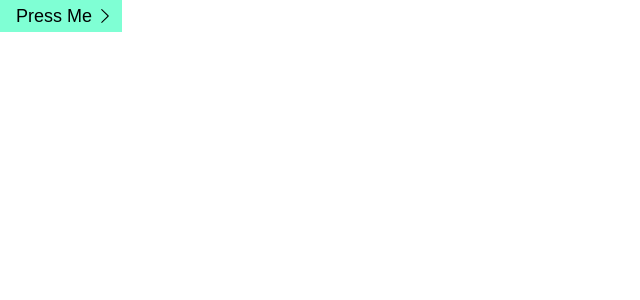
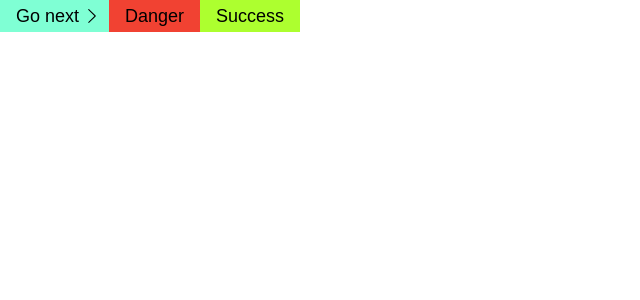
Before and after one commit to SychevAndrey/Minesweeper, a React (Create React App) app: page / in a window 1280 px wide. Shown: the top 300 px of the page, without its empty margins (0-640 px from the left). Built offline with nearby package versions, Linux system fonts and the light colour scheme.

Commit message:
additional initial settings

```diff
--- a/public/index.html
+++ b/public/index.html
@@ -1,43 +1,17 @@
 <!DOCTYPE html>
-<html lang="en">
+<html lang="ru">
   <head>
     <meta charset="utf-8" />
     <link rel="icon" href="%PUBLIC_URL%/favicon.ico" />
     <meta name="viewport" content="width=device-width, initial-scale=1" />
-    <meta name="theme-color" content="#000000" />
     <meta
       name="description"
-      content="Web site created using create-react-app"
+      content="Игра сапёр"
     />
-    <link rel="apple-touch-icon" href="%PUBLIC_URL%/logo192.png" />
-    <!--
-      manifest.json provides metadata used when your web app is installed on a
-      user's mobile device or desktop. See https://developers.google.com/web/fundamentals/web-app-manifest/
-    -->
-    <link rel="manifest" href="%PUBLIC_URL%/manifest.json" />
-    <!--
-      Notice the use of %PUBLIC_URL% in the tags above.
-      It will be replaced with the URL of the `public` folder during the build.
-      Only files inside the `public` folder can be referenced from the HTML.
-
-      Unlike "/favicon.ico" or "favicon.ico", "%PUBLIC_URL%/favicon.ico" will
-      work correctly both with client-side routing and a non-root public URL.
-      Learn how to configure a non-root public URL by running `npm run build`.
-    -->
-    <title>React App</title>
+    <title>Сапёр</title>
   </head>
   <body>
-    <noscript>You need to enable JavaScript to run this app.</noscript>
+    <noscript>Включите JS, чтобы сыграть в сапёра.</noscript>
     <div id="root"></div>
-    <!--
-      This HTML file is a template.
-      If you open it directly in the browser, you will see an empty page.
-
-      You can add webfonts, meta tags, or analytics to this file.
-      The build step will place the bundled scripts into the <body> tag.
-
-      To begin the development, run `npm start` or `yarn start`.
-      To create a production bundle, use `npm run build` or `yarn build`.
-    -->
   </body>
 </html>
--- a/src/App.module.scss
+++ b/src/App.module.scss
@@ -1,9 +1,7 @@
-.btn {
-  height: 32px;
-  padding: 0 16px;
+$danger: rgb(241, 66, 50);
+
+.primary {
   background-color: aquamarine;
-  transition: background-color 200ms;
-  border: none;
 
   &:hover {
     background-color: darken($color: aquamarine, $amount: 15);
@@ -13,3 +11,27 @@
     background-color: darken($color: aquamarine, $amount: 35);
   }
 }
+
+.danger {
+  background-color: $danger;
+
+  &:hover {
+    background-color: darken($color: $danger, $amount: 5);
+  }
+
+  &:active {
+    background-color: darken($color: $danger, $amount: 15);
+  }
+}
+
+.success {
+  background-color: greenyellow;
+
+  &:hover {
+    background-color: darken($color: greenyellow, $amount: 5);
+  }
+
+  &:active {
+    background-color: darken($color: greenyellow, $amount: 15);
+  }
+}
--- a/src/App.tsx
+++ b/src/App.tsx
@@ -6,11 +6,17 @@ import Icon from './components/common/Icon';
 function App() {
   return (
 		<>
-			<Button className={styles.btn} onClick={() => console.log(1)}>
+			<Button className={styles.primary} onClick={() => console.log(1)}>
 				<>
-					Press Me
+					Go next
 					<Icon name='chevron' inButton='append'></Icon>
 				</>
+			</Button>
+			<Button className={styles.danger} onClick={() => console.log(1)}>
+				Danger
+			</Button>
+			<Button className={styles.success} onClick={() => console.log(1)}>
+			  Success
 			</Button>
 		</>
 	);
--- a/src/components/common/Button/index.module.scss
+++ b/src/components/common/Button/index.module.scss
@@ -4,9 +4,7 @@
     align-items: center;
     overflow: visible;
     width: auto;
-    height: auto;
     margin: 0;
-    padding: 0;
     color: black;
     font-size: 18px;
     line-height: normal;
@@ -15,10 +13,13 @@
     white-space: nowrap;
     text-decoration: none;
     background: transparent;
-    border: 1px solid black;
     outline: none;
     cursor: pointer;
     user-select: none;
+    height: 32px;
+    padding: 0 16px;
+    transition: background-color 200ms;
+    border: none;
 
     &:disabled {
         color: white;
--- a/src/index.tsx
+++ b/src/index.tsx
@@ -1,6 +1,6 @@
 import React from 'react';
 import ReactDOM from 'react-dom';
-import './index.css';
+import './index.scss';
 import App from './App';
 
 ReactDOM.render(
```
Also changed, not shown: src/icons/chevron.svg, src/index.scss (renamed from src/index.css).
